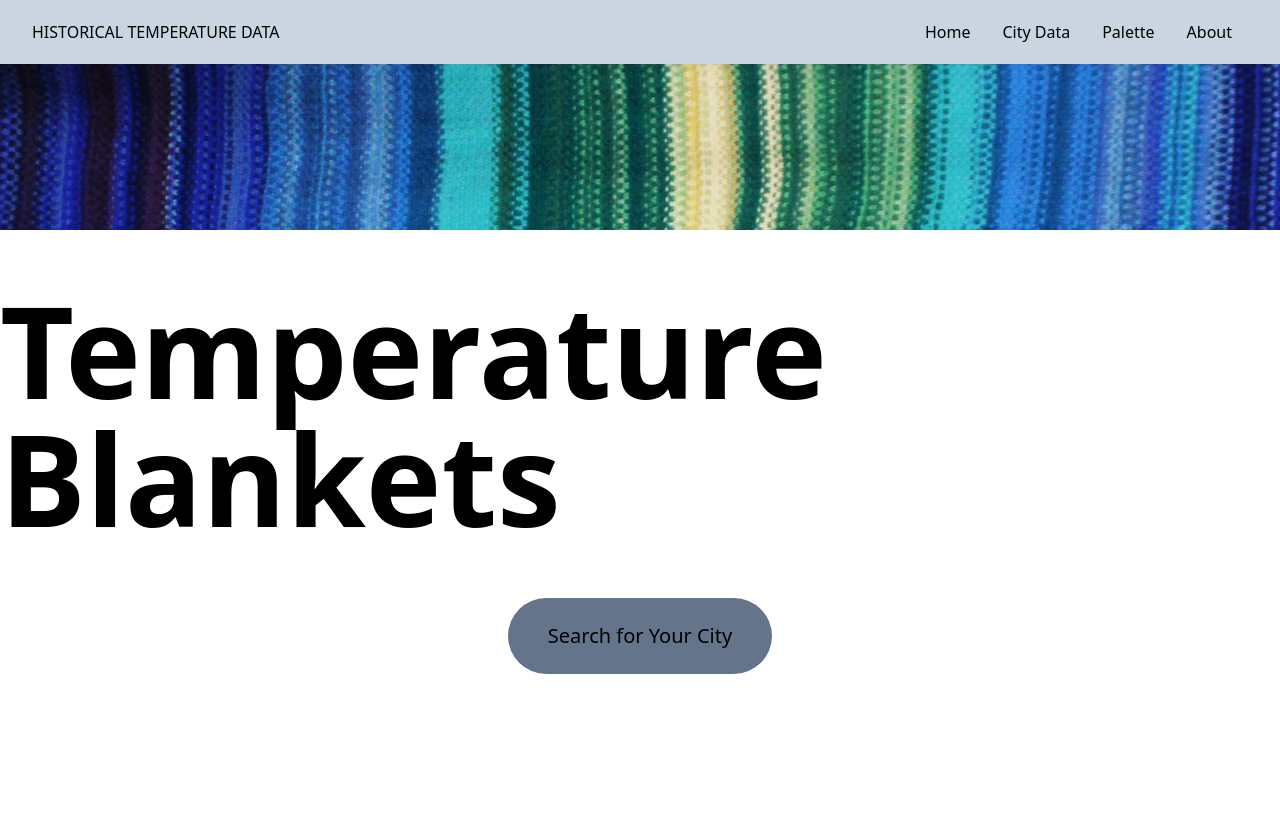
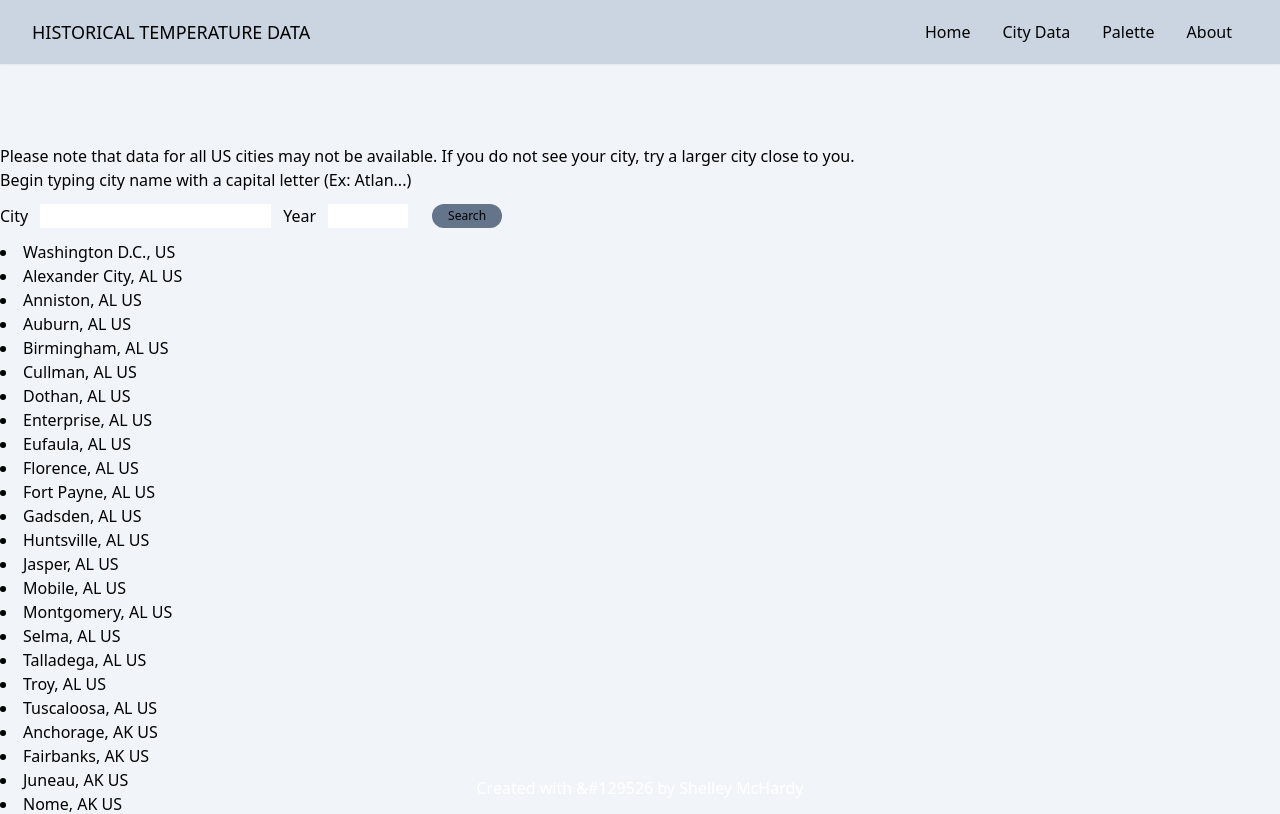
Before and after one commit to shelleymcq/historical-temperature, a React (Create React App) app: page /about in a window 1280 px wide. Shown: the top 814 px of the page. Built offline with nearby package versions, Linux system fonts and the light colour scheme.

Commit message:
updated routes

```diff
--- a/src/App.js
+++ b/src/App.js
@@ -1,14 +1,22 @@
+import React from 'react';
+import { Routes, Route } from 'react-router-dom';
 import './App.css';
 import CityData from './components/CityData';
-import Hero from './components/Hero';
+import Home from './components/Home';
 import Navbar from './components/Navbar';
+import Footer from './components/Footer'
 
 function App() {
   return (
     <>
      <Navbar />
-     <Hero />
-     <CityData />
+     <Routes>
+       <Route path="/" element={<Home />} />
+       <Route path="/city-data" element={<CityData />} />
+       <Route path="/palette" element={<CityData />} />
+       <Route path="/about" element={<CityData />} />
+     </Routes>
+    <Footer />
     </>
   );
 }
--- a/src/components/Footer.js
+++ b/src/components/Footer.js
@@ -0,0 +1,18 @@
+import React from 'react';
+
+const footerStyles = {
+  position: 'fixed',
+  bottom: '0',
+  width: '100%',
+  textAlign: 'center',
+  color: 'white',
+  background: 'slate'
+};
+
+export default function Footer() {
+  return (
+    <footer style={footerStyles}>
+      Created with &#129526 by Shelley McHardy
+    </footer>
+  )
+}
--- a/src/components/Hero.js
+++ b/src/components/Home.js
@@ -2,7 +2,7 @@ import React from 'react';
 import { Link } from 'react-router-dom';
 import temperature from '../images/temperature.jpg';
 
-const Hero = () => {
+const Home = () => {
   return (
     <div className="bg-white h-screen flex flex-col items-center">
       <img src={temperature} alt="knit temperature swatch in shades of blue, geeen, and yellow"></img>
@@ -16,4 +16,4 @@ const Hero = () => {
   );
 };
 
-export default Hero;
+export default Home;
--- a/src/components/Navbar.js
+++ b/src/components/Navbar.js
@@ -1,12 +1,12 @@
 import React from "react";
-import { Link } from "react-router-dom";
+import { NavLink } from "react-router-dom";
 
 const Navbar = () => {
   return (
     <nav className="flex justify-between items-center h-16 bg-slate-300 text-black relative shadow-sm" role="navigation">
-      <Link to="/" className="pl-8">
+      <div className="pl-8 text-lg">
         HISTORICAL TEMPERATURE DATA
-      </Link>
+      </div>
       {/* menu icon from https://heroicons.dev/ be sure to click for jsx*/}
       <div className="px-4 cursor-pointer md:hidden">
         <svg
@@ -25,10 +25,10 @@ const Navbar = () => {
         </svg>
       </div>
       <div className="pr-8 md:block hidden">
-        <Link className="p-4" to="/">Home</Link>
-        <Link className="p-4" to="/city-data">City Data</Link>
-        <Link className="p-4" to="/palette">Palette</Link>
-        <Link className="p-4" to="/about">About</Link>
+        <NavLink className="p-4" to="/">Home</NavLink>
+        <NavLink className="p-4" to="/city-data">City Data</NavLink>
+        <NavLink className="p-4" to="/palette">Palette</NavLink>
+        <NavLink className="p-4" to="/about">About</NavLink>
       </div>
     </nav>
   );
```
